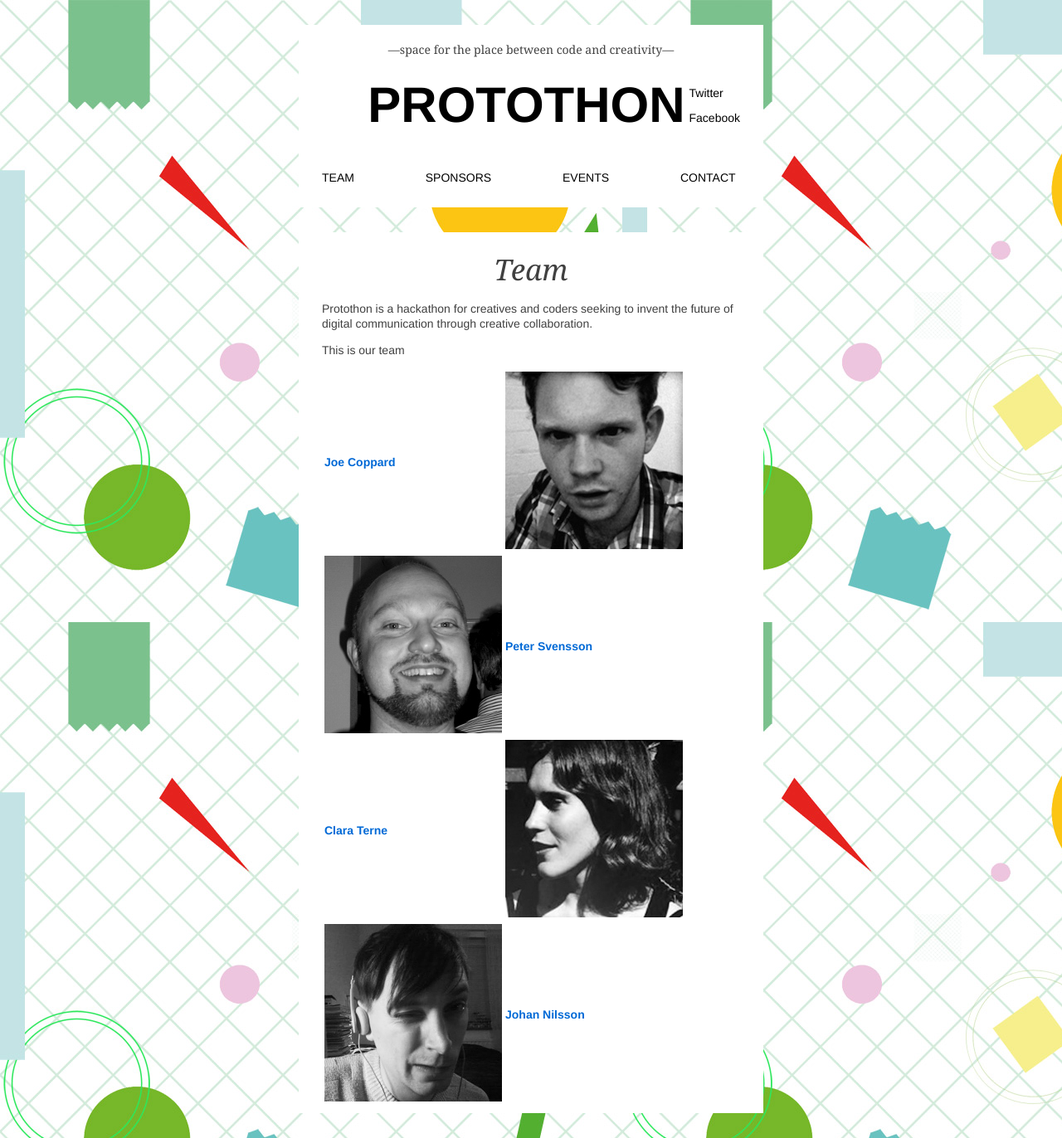
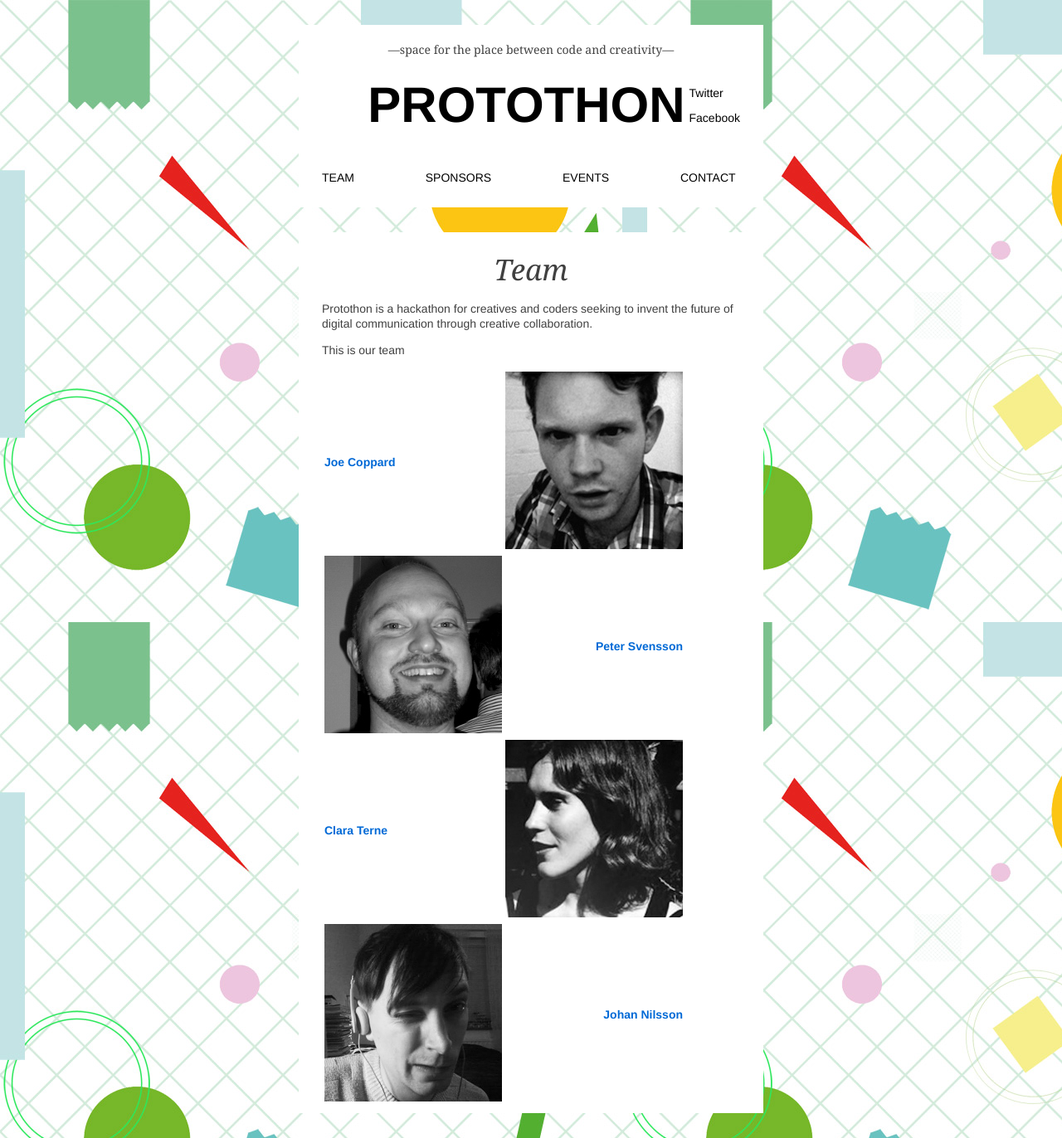
Before and after one commit to dodr/protothon, a Jekyll site: the page built from team.html, in a window 1280 px wide. Shown: the whole page at 83% size. Built offline with Jekyll 4.4.1, drawn with Linux system fonts in a browser that asks for light colours.

Commit message:
Cosmetic fix.

```diff
--- a/team.html
+++ b/team.html
@@ -14,7 +14,7 @@
         </tr>
         <tr>
             <td><img src="peter.jpg"></td>
-            <td><h4><a href="http://twitter.com/psvensson">Peter Svensson</a></h4></td>
+            <td><h4 style="text-align: right;"><a href="http://twitter.com/psvensson">Peter Svensson</a></h4></td>
         </tr>
         <tr>
             <td><h4><a href="http://claraterne.com">Clara Terne</a></h4></td>
@@ -22,7 +22,7 @@
         </tr>
         <tr>
             <td><img src="johan.jpg"></td>
-            <td><h4><a href="http://twitter.com/johanni">Johan Nilsson</a></h4></td>
+            <td><h4 style="text-align: right;"><a href="http://twitter.com/johanni">Johan Nilsson</a></h4></td>
         </tr>
     </table>
 </div>
```
